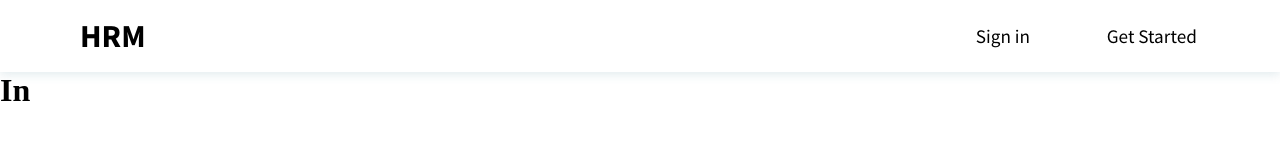
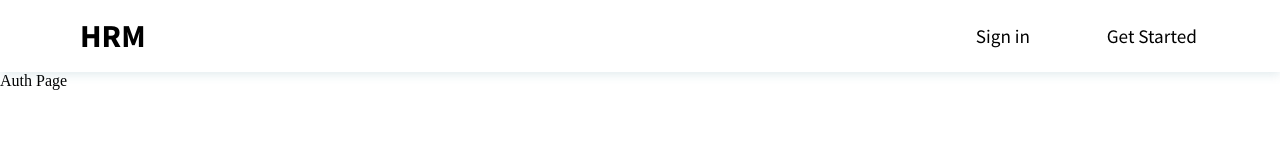
Before and after one commit to Mini-Projects-Group/HospitalResource-Frontend, a React (Create React App) app: page /auth in a window 1280 px wide. Shown: the top 162 px of the page. Built offline with nearby package versions, Linux system fonts and the light colour scheme; sample sign-in values are in the browser's storage.

Commit message:
auth page basic setup

```diff
--- a/src/App.js
+++ b/src/App.js
@@ -6,6 +6,7 @@ import Navbar from "./components/navbar/Navbar";
 import Signin from "./components/signin/Signin";
 import Register from "./components/register/Register";
 import Home from "./components/home/Home";
+import Auth from "./components/auth/Auth";
 function App() {
   return (
     <BrowserRouter>
@@ -16,7 +17,7 @@ function App() {
           <Route exact path="/signin" component={Signin} />
           <Route exact path="/register" component={Register} />
           <Route exact path="/dashboard" component={Dashboard} />
-          <PrivateRoute exact path="/auth" Component={() => <h1>In</h1>} />
+          <PrivateRoute exact path="/auth" Component={Auth} />
         </Switch>
       </div>
     </BrowserRouter>
--- /dev/null
+++ b/src/components/auth/Auth.jsx
@@ -0,0 +1,11 @@
+import React from 'react';
+
+const Auth = () => {
+    return (
+        <div>
+            Auth Page
+        </div>
+    );
+}
+
+export default Auth;
```
